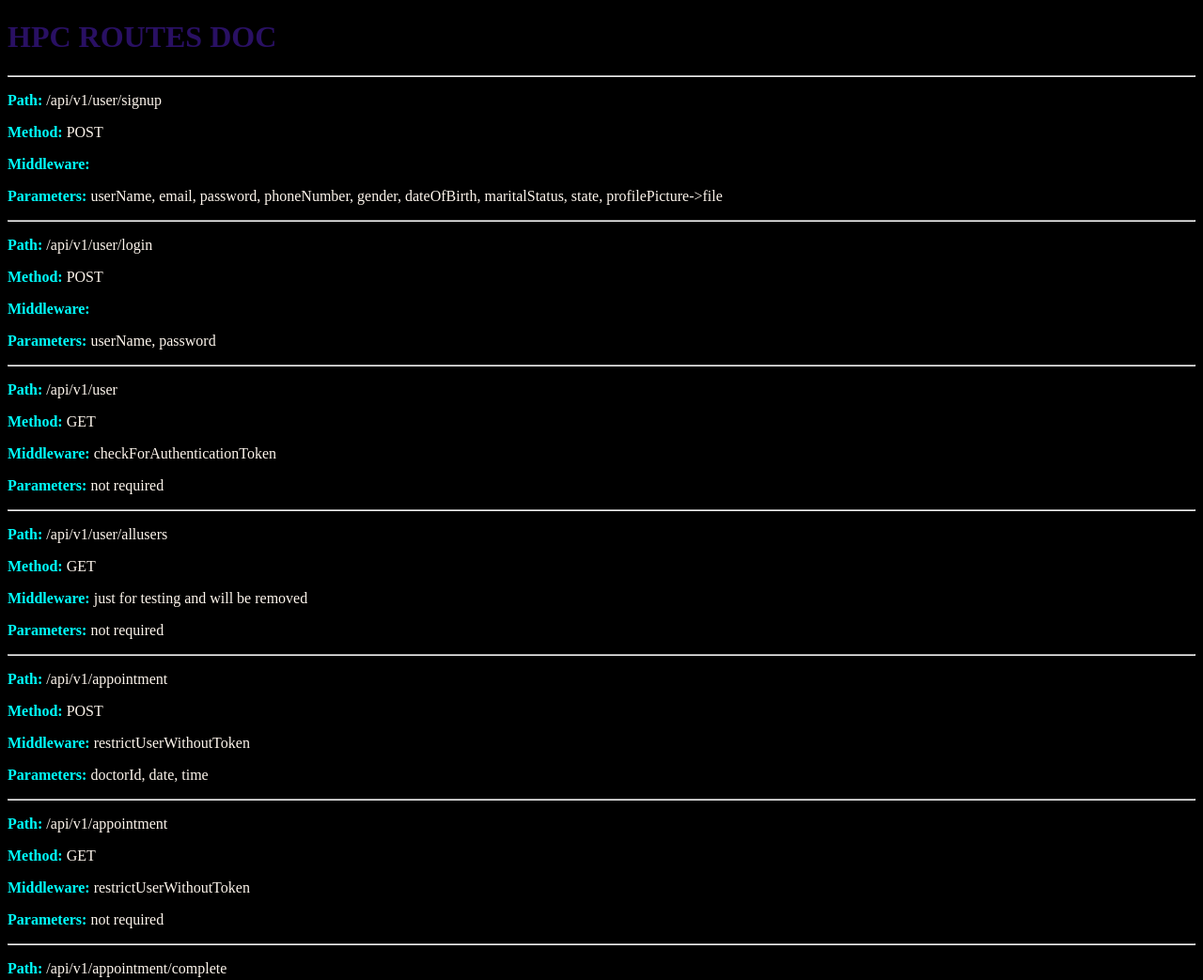
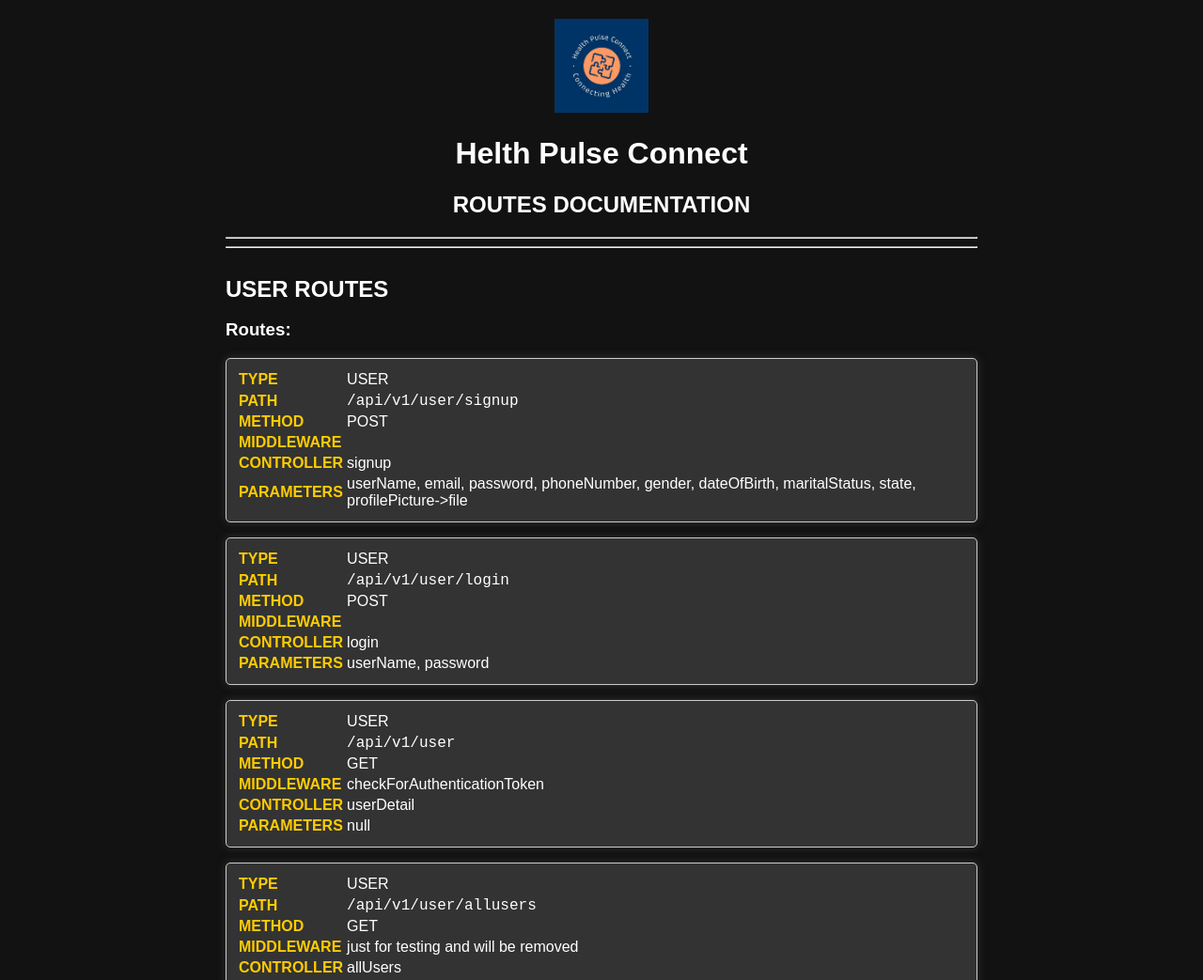
Before and after one commit to YadavBinay/HPC_backend, a website: page public/index.html in a window 1280 px wide. Shown: the top 1043 px of the page at 94% size. Drawn offline with Linux system fonts and the light colour scheme.

Commit message:
documentation page added with styling

```diff
--- a/public/index.html
+++ b/public/index.html
@@ -4,16 +4,99 @@
   <meta charset="UTF-8" />
   <meta name="viewport" content="width=device-width, initial-scale=1.0" />
   <title>HPC-HELTH-PULSE-CONNECT</title>
-  <link rel="stylesheet" href="style.css">
-  <script src="script.js"></script>
+  <link rel="icon" href="HPC_LOGO.png" />
+  <link rel="stylesheet" href="style.css" />
 </head>
 <body>
   <div class="page">
     <div class="heading">
-        <h1>
-          HPC ROUTES DOC
-        </h1>
+      <img src="HPC_LOGO.png" alt="HPC Logo" class="logo" />
+      <h1>Helth Pulse Connect</h1>
+      <h2>ROUTES DOCUMENTATION</h2>
+    </div>
+    <hr>
+    <hr>
+    <div class="routes">
+      <div class="user">
+        <h2>USER ROUTES</h2>
+        <div class="route-heading">
+          <h3>Routes:</h3>
         </div>
       </div>
+      <hr>
+      <div class="child">
+        <h2>CHILD ROUTES</h2>
+        <div class="route-heading">
+          <h3>Routes:</h3>
+        </div>
+      </div>
+      <hr>
+      <div class="doctor">
+        <h2>DOCTOR ROUTES</h2>
+        <div class="route-heading">
+          <h3>Routes:</h3>
+        </div>
+      </div>
+      <hr>
+      <div class="otp">
+        <h2>OTP ROUTES</h2>
+        <div class="route-heading">
+          <h3>Routes:</h3>
+        </div>
+      </div>
+      <hr>
+      <div class="appointment">
+        <h2>APPOINTMENT ROUTES</h2>
+        <div class="route-heading">
+          <h3>Routes:</h3>
+        </div>
+      </div>
+      <hr>
+      <div class="document">
+        <h2>DOCUMENT ROUTES</h2>
+        <div class="route-heading">
+          <h3>Routes:</h3>
+        </div>
+      </div>
+      <hr>
+      <div class="image">
+        <h2>IMAGE ROUTES</h2>
+        <div class="route-heading">
+          <h3>Routes:</h3>
+        </div>
+      </div>
+      <hr>
+      <div class="chat">
+        <h2>CHAT ROUTES</h2>
+        <div class="route-heading">
+          <h3>Routes:</h3>
+        </div>
+      </div>
+      <hr>
+      <div class="payment">
+        <h2>PAYMENT ROUTES</h2>
+        <div class="route-heading">
+          <h3>Routes:</h3>
+        </div>
+      </div>
+      <hr>
+      <div class="report">
+        <h2>REPORT ROUTES</h2>
+        <div class="route-heading">
+          <h3>Routes:</h3>
+        </div>
+      </div>
+      <hr>
+      <div class="subscription">
+        <h2>SUBSCRIPTION ROUTES</h2>
+        <div class="route-heading">
+          <h3>Routes:</h3>
+        </div>
+      </div>
+      <hr>
+      <hr>
+    </div>
+  </div>
+  <script src="script.js"></script>
 </body>
 </html>
--- a/public/script.js
+++ b/public/script.js
@@ -1,7 +1,20 @@
 document.addEventListener("DOMContentLoaded", function () {
+  const userDiv = document.querySelector(".user");
+  const childDiv = document.querySelector(".child");
+  const doctorDiv = document.querySelector(".doctor");
+  const otpDiv = document.querySelector(".otp");
+  const appointmentDiv = document.querySelector(".appointment");
+  const documentDiv = document.querySelector(".document");
+  const imageDiv = document.querySelector(".image");
+  const chatDiv = document.querySelector(".chat");
+  const paymentDiv = document.querySelector(".payment");
+  const reportDiv = document.querySelector(".report");
+  const subscriptionDiv = document.querySelector(".subscription");
+
   try {
-    const data = [
+    const routes_doc = [
       {
+        type: "USER",
         path: "/api/v1/user/signup",
         method: "POST",
         middleware: [],
@@ -19,6 +32,7 @@ document.addEventListener("DOMContentLoaded", function () {
         ],
       },
       {
+        type: "USER",
         path: "/api/v1/user/login",
         method: "POST",
         middleware: [],
@@ -26,6 +40,7 @@ document.addEventListener("DOMContentLoaded", function () {
         parameters: ["userName", "password"],
       },
       {
+        type: "USER",
         path: "/api/v1/user",
         method: "GET",
         middleware: ["checkForAuthenticationToken"],
@@ -33,12 +48,14 @@ document.addEventListener("DOMContentLoaded", function () {
         parameters: null,
       },
       {
+        type: "USER",
         path: "/api/v1/user/allusers",
         method: "GET",
         middleware: ["just for testing and will be removed"],
         controller: "allUsers",
       },
       {
+        type: "APPOINTMENT",
         path: "/api/v1/appointment",
         method: "POST",
         middleware: ["restrictUserWithoutToken"],
@@ -46,6 +63,7 @@ document.addEventListener("DOMContentLoaded", function () {
         parameters: ["doctorId", "date", "time"],
       },
       {
+        type: "APPOINTMENT",
         path: "/api/v1/appointment",
         method: "GET",
         middleware: ["restrictUserWithoutToken"],
@@ -53,6 +71,7 @@ document.addEventListener("DOMContentLoaded", function () {
         parameters: null,
       },
       {
+        type: "APPOINTMENT",
         path: "/api/v1/appointment/complete",
         method: "GET",
         middleware: ["restrictUserWithoutToken"],
@@ -60,6 +79,7 @@ document.addEventListener("DOMContentLoaded", function () {
         parameters: null,
       },
       {
+        type: "APPOINTMENT",
         path: "/api/v1/appointment/future",
         method: "GET",
         middleware: ["restrictUserWithoutToken"],
@@ -67,6 +87,7 @@ document.addEventListener("DOMContentLoaded", function () {
         parameters: null,
       },
       {
+        type: "APPOINTMENT",
         path: "/api/v1/appointment/:id",
         method: "PATCH",
         middleware: ["restrictUserWithoutToken"],
@@ -74,6 +95,7 @@ document.addEventListener("DOMContentLoaded", function () {
         parameters: ["id"],
       },
       {
+        type: "CHILD",
         path: "/api/v1/child/addChild",
         method: "POST",
         middleware: ["restrictUserWithoutToken"],
@@ -81,6 +103,7 @@ document.addEventListener("DOMContentLoaded", function () {
         parameters: ["firstName", "lastName", "gender", "dateOfBirth"],
       },
       {
+        type: "CHILD",
         path: "/api/v1/child/rootChild",
         method: "GET",
         middleware: ["restrictUserWithoutToken"],
@@ -88,6 +111,7 @@ document.addEventListener("DOMContentLoaded", function () {
         parameters: null,
       },
       {
+        type: "CHILD",
         path: "/api/v1/child/parent/:id",
         method: "GET",
         middleware: [],
@@ -95,6 +119,7 @@ document.addEventListener("DOMContentLoaded", function () {
         parameters: ["id"],
       },
       {
+        type: "CHILD",
         path: "/api/v1/child/:id",
         method: "GET",
         middleware: [],
@@ -102,6 +127,7 @@ document.addEventListener("DOMContentLoaded", function () {
         parameters: ["id"],
       },
       {
+        type: "DOCTOR",
         path: "/api/v1/doctor",
         method: "POST",
         middleware: [],
@@ -119,6 +145,7 @@ document.addEventListener("DOMContentLoaded", function () {
         ],
       },
       {
+        type: "DOCTOR",
         path: "/api/v1/doctor/:id",
         method: "POST",
         middleware: [],
@@ -126,6 +153,7 @@ document.addEventListener("DOMContentLoaded", function () {
         parameters: ["id"],
       },
       {
+        type: "DOCTOR",
         path: "/api/v1/doctor",
         method: "GET",
         middleware: [],
@@ -133,6 +161,7 @@ document.addEventListener("DOMContentLoaded", function () {
         parameters: null,
       },
       {
+        type: "DOCUMENT",
         path: "/api/v1/document",
         method: "POST",
         middleware: ["restrictUserWithoutToken"],
@@ -140,6 +169,7 @@ document.addEventListener("DOMContentLoaded", function () {
         parameters: ["document->file", "contentType->mimetype"],
       },
       {
+        type: "DOCUMENT",
         path: "/api/v1/document",
         method: "GET",
         middleware: [],
@@ -147,6 +177,7 @@ document.addEventListener("DOMContentLoaded", function () {
         parameters: null,
       },
       {
+        type: "DOCUMENT",
         path: "/api/v1/document/:id",
         method: "GET",
         middleware: ["restrictUserWithoutToken"],
@@ -154,6 +185,7 @@ document.addEventListener("DOMContentLoaded", function () {
         parameters: ["id"],
       },
       {
+        type: "IMAGE",
         path: "/api/v1/image/upload",
         method: "POST",
         middleware: ["restrictUserWithoutToken"],
@@ -161,6 +193,7 @@ document.addEventListener("DOMContentLoaded", function () {
         parameters: ["childId", "image->file"],
       },
       {
+        type: "CHAT",
         path: "/api/v1/chat/getmessages",
         method: "POST",
         middleware: [],
@@ -168,6 +201,7 @@ document.addEventListener("DOMContentLoaded", function () {
         parameters: ["senderId", "receiverId"],
       },
       {
+        type: "OTP",
         path: "/api/v1/otp/send-otp",
         method: "POST",
         middleware: [],
@@ -175,6 +209,7 @@ document.addEventListener("DOMContentLoaded", function () {
         parameters: ["email"],
       },
       {
+        type: "OTP",
         path: "/api/v1/otp/verify-otp",
         method: "POST",
         middleware: [],
@@ -182,6 +217,7 @@ document.addEventListener("DOMContentLoaded", function () {
         parameters: ["email", "otp"],
       },
       {
+        type: "PAYMENT",
         path: "/api/v1/payment",
         method: "POST",
         middleware: ["restrictUserWithoutToken"],
@@ -189,6 +225,7 @@ document.addEventListener("DOMContentLoaded", function () {
         parameters: ["amount", "date", "status"],
       },
       {
+        type: "PAYMENT",
         path: "/api/v1/payment",
         method: "GET",
         middleware: ["restrictUserWithoutToken"],
@@ -196,6 +233,7 @@ document.addEventListener("DOMContentLoaded", function () {
         parameters: null,
       },
       {
+        type: "PAYMENT",
         path: "/api/v1/payment",
         method: "PATCH",
         middleware: ["restrictUserWithoutToken"],
@@ -203,6 +241,7 @@ document.addEventListener("DOMContentLoaded", function () {
         parameters: null,
       },
       {
+        type: "REPORT",
         path: "/api/v1/report",
         method: "GET",
         middleware: ["restrictUserWithoutToken"],
@@ -210,6 +249,7 @@ document.addEventListener("DOMContentLoaded", function () {
         parameters: null,
       },
       {
+        type: "SUBSCRIPTION",
         path: "/api/v1/subscription",
         method: "POST",
         middleware: ["restrictUserWithoutToken"],
@@ -217,6 +257,7 @@ document.addEventListener("DOMContentLoaded", function () {
         parameters: ["planType"],
       },
       {
+        type: "SUBSCRIPTION",
         path: "/api/v1/subscription",
         method: "GET",
         middleware: ["restrictUserWithoutToken"],
@@ -224,31 +265,61 @@ document.addEventListener("DOMContentLoaded", function () {
         parameters: null,
       },
     ];
-    // Parse the JSON data
-    const routes_doc = data;
+    routes_doc.forEach((route, index) => {
+      const routeDiv = document.createElement("div");
+      routeDiv.classList.add("route");
 
-    // Loop through each route and append to HTML
-    routes_doc.forEach((route, index) => {
-      // Create a div element for the route
-      const routeDiv = document.createElement("div");
+      const routeContent = `
+        <div class="route-content">
+            <table>
+                <tbody>
+                    ${Object.entries(route)
+                      .map(([key, value]) => {
+                        if (Array.isArray(value)) {
+                          value = value.join(", ");
+                        }
+                        return `
+                                <tr>
+                                    <td><strong>${key.toLocaleUpperCase()}</strong></td>
+                                    <td>${
+                                      key == "path"
+                                        ? `<code class="path">${value}</code>`
+                                        : value
+                                    }</td>
+                                </tr>
+                            `;
+                      })
+                      .join("")}
+                </tbody>
+            </table>
+        </div>
+`;
 
-      // Create HTML content for the route
-      const routeContent = `
-        <hr/>
-        <p><strong>Path:</strong> ${route.path}</p>
-        <p><strong>Method:</strong> ${route.method}</p>
-        <p><strong>Middleware:</strong> ${route.middleware?.join(", ")}</p>
-        <p><strong>Parameters:</strong> ${
-          !route.parameters ? "not required" : route.parameters.join(", ")
-        }</p>
-
-      `;
-
-      // Set the HTML content to the route div
       routeDiv.innerHTML = routeContent;
 
-      // Append the route div to the body
-      document.body.appendChild(routeDiv);
+      if (route.type === "USER") {
+        userDiv.appendChild(routeDiv);
+      } else if (route.type === "CHILD") {
+        childDiv.appendChild(routeDiv);
+      } else if (route.type === "DOCTOR") {
+        doctorDiv.appendChild(routeDiv);
+      } else if (route.type === "OTP") {
+        otpDiv.appendChild(routeDiv);
+      } else if (route.type === "APPOINTMENT") {
+        appointmentDiv.appendChild(routeDiv);
+      } else if (route.type === "DOCUMENT") {
+        documentDiv.appendChild(routeDiv);
+      } else if (route.type === "IMAGE") {
+        imageDiv.appendChild(routeDiv);
+      } else if (route.type === "CHAT") {
+        chatDiv.appendChild(routeDiv);
+      } else if (route.type === "PAYMENT") {
+        paymentDiv.appendChild(routeDiv);
+      } else if (route.type === "REPORT") {
+        reportDiv.appendChild(routeDiv);
+      } else if (route.type === "SUBSCRIPTION") {
+        subscriptionDiv.appendChild(routeDiv);
+      }
     });
   } catch (error) {
     console.error("Error :", error);
--- a/public/style.css
+++ b/public/style.css
@@ -1,13 +1,100 @@
-body{
-    background-color: black;
-    color: rgb(254, 246, 237);
+body {
+    font-family: Arial, sans-serif;
+    margin: 0;
+    padding: 0;
+    background: #121212;
+    /* Dark background color */
+    color: #ffffff;
+    /* Light text color */
 }
-h1{
-    color: rgb(41, 16, 99);
+
+.page {
+    max-width: 800px;
+    margin: 0 auto;
+    padding: 20px;
 }
-hr{
-    color: greenyellow;
+
+.heading {
+    text-align: center;
+    margin-bottom: 20px;
 }
-strong{
-    color: aqua;
+
+.logo {
+    width: 100px;
+    height: auto;
 }
+
+.routes {
+    margin-top: 30px;
+}
+
+.routes>div {
+    margin-bottom: 20px;
+}
+
+.routes h2 {
+    margin-bottom: 10px;
+}
+
+.route {
+    border: 1px solid #ccc;
+    padding: 10px;
+    border-radius: 5px;
+    margin-bottom: 1rem;
+    box-shadow: 0 0 10px rgb(51, 50, 50);
+    background-color: #333;
+    /* Darker background color */
+}
+
+.route p {
+    margin: 5px 0;
+    color: #ffffff;
+    /* Light text color */
+}
+
+.route strong {
+    color: #ffcc00;
+    /* Highlight color */
+}
+
+.route .parameters {
+    color: #b3b3b3;
+    /* Lighter text color */
+    font-weight: 600;
+}
+
+.code {
+    font-weight: 500;
+}
+
+.route-content {
+    display: flex;
+    justify-content: space-between;
+}
+
+.route-info {
+    flex: 1;
+}
+
+.route-info p {
+    margin: 5px 0;
+    color: #ffffff;
+    /* Light text color */
+}
+
+.route-info strong {
+    color: #02094b;
+}
+
+.route-info .parameters {
+    color: #000000;
+    font-weight: 600;
+}
+
+.route-info .code {
+    font-weight: 500;
+}
+
+.path{
+    font-size: large;
+}
```
Also changed, not shown: public/HPC_LOGO.png (added). Lines whose indentation alone changed are shown as unchanged.
